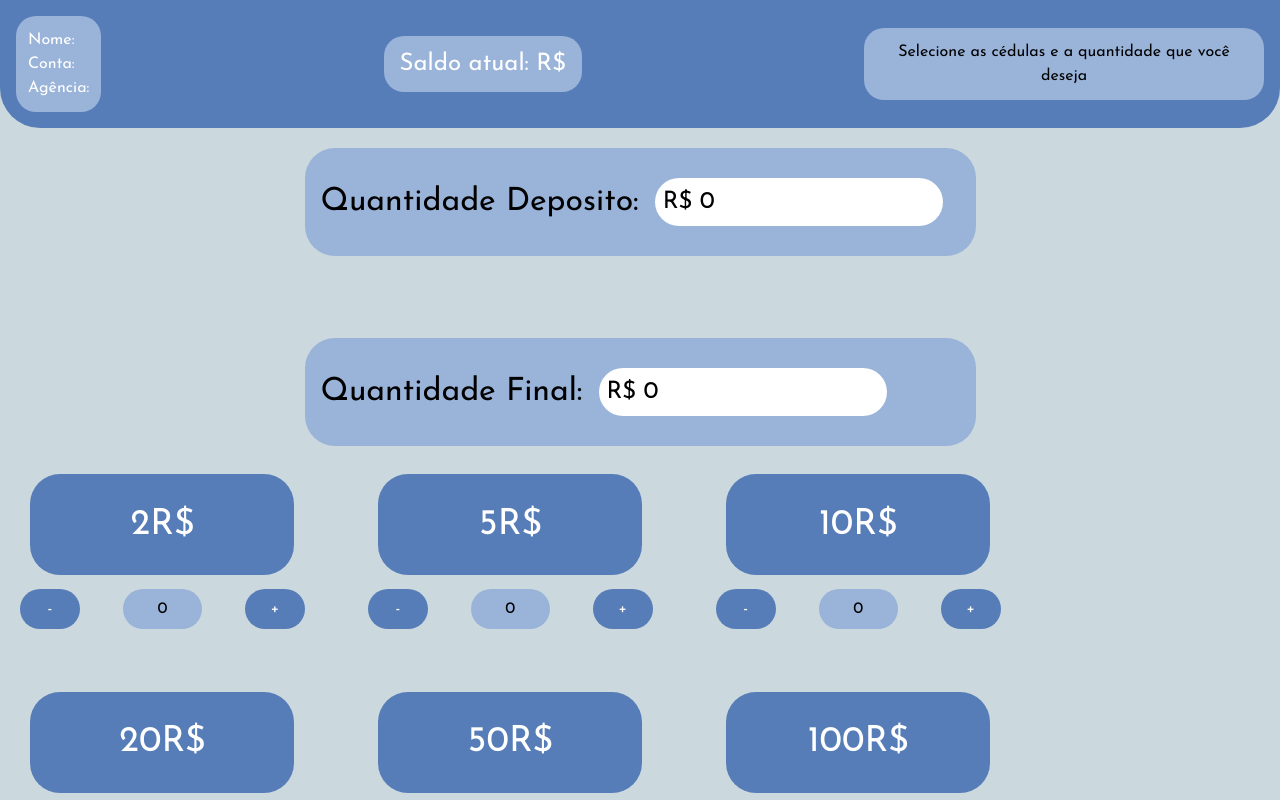
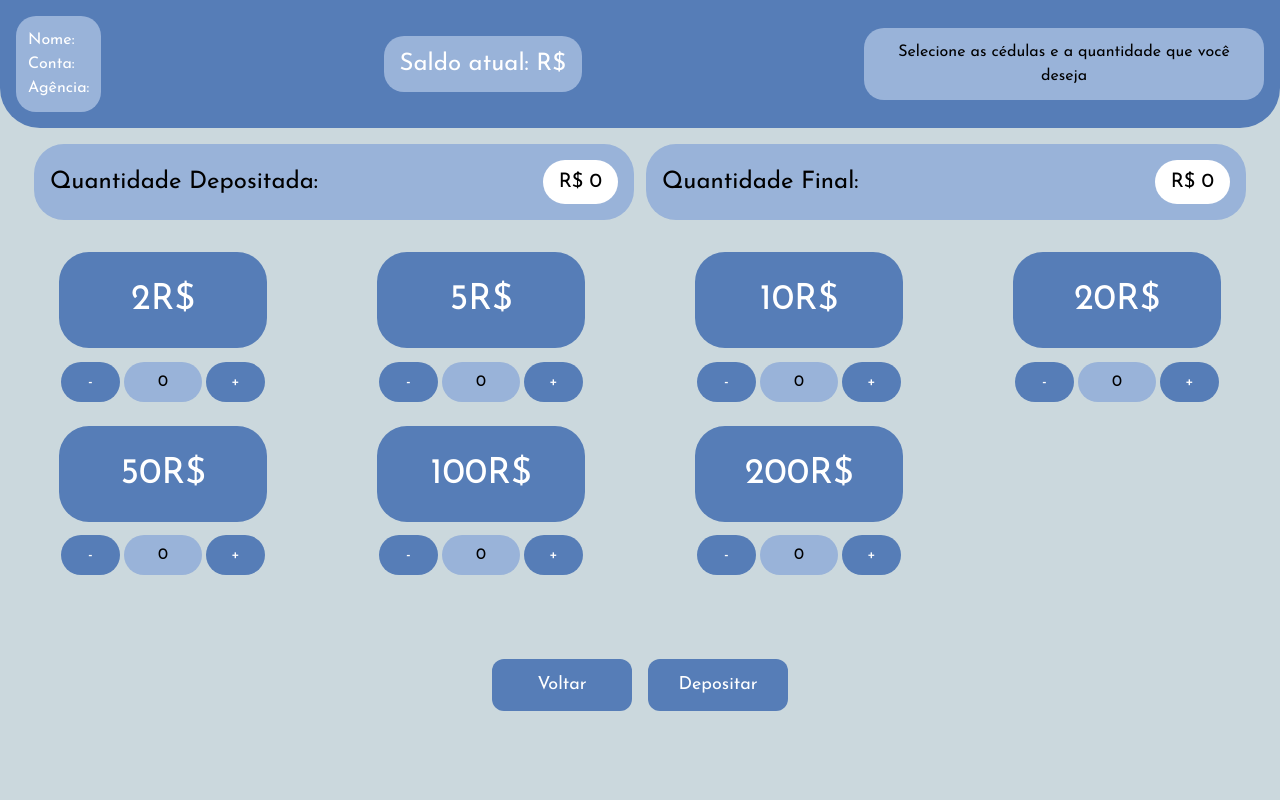
Before and after one commit to Maua-Dev/devbank_pedro_gustavo_erik_front, a React (Vite) app: page /deposito in a window 1280 px wide. Shown: the top 800 px of the page. Built offline with nearby package versions, Linux system fonts and the light colour scheme.

Commit message:
Adiciona modal, estrutura mobile e desktop das telas de saque, depósito e histórico

```diff
--- a/src/components/CardNotas.tsx
+++ b/src/components/CardNotas.tsx
@@ -15,12 +15,14 @@ export default function CardNotas({ valorNota, onchange }: CardNotas) {
 	}
 
 	return (
-		<div>
 		<div className="flex flex-col gap-[13.5px] items-center">
-				<p className="flex justify-center items-center text-4xl bg-[#567DB7] w-66 h-25.25	  text-center rounded-[30px] text-white">
+
+			<p className="flex justify-center items-center text-4xl bg-[#567DB7] w-52 h-24 text-center rounded-[30px] text-white">
 				{valorNota}R$
 			</p>
-				<div className="flex flex-row justify-around">
+
+			<div className="flex flex-row justify-around w-full">
+
 				<button
 					className="w-[3.7475rem] h-10 bg-[#567DB7] text-white rounded-[30px] cursor-pointer"
 					onClick={() => {
@@ -31,18 +33,18 @@ export default function CardNotas({ valorNota, onchange }: CardNotas) {
 				>
 					-
 				</button>
-					<p className=" flex justify-center items-center w-[4.936rem] h-10 ml-10.75 mr-10.75 bg-[#99B3D9] text-black rounded-[30px]">
+
+				<p className="flex justify-center items-center w-[4.936rem] h-10 bg-[#99B3D9] text-black rounded-[30px]">
 					{qntdNotas}
 				</p>
+
 				<button
-						className="w-[3.7475rem] h-10 rounded-[30px] bg-[#567DB7] text-white cursor-pointer"
-						onClick={() => {
-							alterarQntde(qntdNotas + 1);
-						}}
+					className="w-[3.7475rem] h-10 bg-[#567DB7] text-white rounded-[30px] cursor-pointer"
+					onClick={() => alterarQntde(qntdNotas + 1)}
 				>
 					+
 				</button>
-				</div>
+
 			</div>
 		</div>
 	);
--- a/src/components/CardQtde.tsx
+++ b/src/components/CardQtde.tsx
@@ -3,11 +3,19 @@ interface CardQtde {
     titulo: string;
 }
 
-export default function CardQtde({total, titulo} : CardQtde) {
-    return (
-    <div className="flex items-center bg-[#99B3D9] rounded-[30px] p-4 md:w-167.75 md:h-27 gap-4">
-      <p className="text-black text-[32px]">{titulo}</p>
-      <p className="flex items-center bg-white rounded-[30px] text-2xl md:w-72 md:h-12 md:pl-2">R$ {total}</p>
+export default function CardQtde({ total, titulo }: CardQtde) {
+  return (
+    <div className="flex items-center justify-between bg-[#99B3D9] rounded-[30px] px-3 py-2 md:p-4 w-[48%] md:w-full max-w-[600px]">
+
+      <p className="text-black text-lg md:text-2xl whitespace-nowrap">
+        {titulo}
+      </p>
+
+      <p className="flex items-center justify-center bg-white rounded-[30px] text-lg md:text-xl px-4 py-2 whitespace-nowrap">
+        R$ {total}
+      </p>
+
     </div>
   );
 }
+// Deixa os cards simétricos mesmo que um tenha mais texto que o outro
--- /dev/null
+++ b/src/components/ModalErro.tsx
@@ -0,0 +1,22 @@
+interface ModalErroProps {
+  mensagem: string;
+  onClose: () => void;
+}
+
+export default function ModalErro({ mensagem, onClose }: ModalErroProps) {
+  return (
+    <div className="fixed inset-0 flex items-center justify-center bg-black/40 z-50">
+      <div className="bg-white rounded-2xl p-8 w-[300px] text-center shadow-lg">
+        <h2 className="text-2xl text-blue-600 mb-2">Erro!</h2>
+        <p className="text-gray-700 mb-6">{mensagem}</p>
+
+        <button
+          onClick={onClose}
+          className="bg-[#567DB7] text-white px-6 py-2 rounded-xl cursor-pointer hover:opacity-80 transition"
+        >
+          Ok
+        </button>
+      </div>
+    </div>
+  );
+}
--- a/src/pages/TelaConta.tsx
+++ b/src/pages/TelaConta.tsx
@@ -4,7 +4,7 @@ import NavBar from "../components/NavBar";
 function TelaConta() {
 	const rotas = [
 		{
-			nome: "Sacar",
+			nome: "Saque",
 			rota: "saque",
 		},
 		{
--- a/src/pages/TelaDeposito.tsx
+++ b/src/pages/TelaDeposito.tsx
@@ -56,11 +56,13 @@ export default function TelaDeposito() {
 	);
 
 	return (
-		<div className="bg-[#CBD8DD] min-w-screen min-h-screen overflow-x-hidden">
+		<div className="bg-[#CBD8DD] w-screen min-h-screen overflow-x-hidden">
 			<NavBar tipo="deposito" />
-			<div className="flex flex-row flex-wrap justify-center items-center gap-20.5 md:mt-5 ">
+
+			{/* cards */}
+			<div className="flex flex-row justify-center gap-3 mt-4 px-2">
 				<CardQtde
-					titulo="Quantidade Deposito:"
+					titulo="Quantidade Depositada:"
 					total={totalDepositado}
 				/>
 				<CardQtde
@@ -72,7 +74,9 @@ export default function TelaDeposito() {
 					}
 				/>
 			</div>
-			<div className="flex flex-wrap flex-row gap-15.75 pl-5 pt-7">
+
+			{/* notas */}
+			<div className="grid grid-cols-2 md:grid-cols-3 lg:grid-cols-4 gap-6 mt-8 px-4 justify-items-center">
 				{Object.entries(notasSelecionadas).map(([valor]) => (
 					<CardNotas
 						key={valor}
@@ -81,8 +85,10 @@ export default function TelaDeposito() {
 					/>
 				))}
 			</div>
-			<footer className="flex justify-center gap-4 items-end md:pt-16 w-full">
-					<div className="w-35">
+
+			{/* botões */}
+			<footer className="flex justify-center gap-4 mt-21 pb-6">
+				<div className="w-[140px]">
 					<BotaoNavegacao
 						className="w-full bg-[#567DB7] text-white py-3 rounded-xl text-lg"
 						nome="Voltar"
@@ -92,11 +98,13 @@ export default function TelaDeposito() {
 
 				<button
 					onClick={enviarDeposito}
-						className="w-35 bg-[#567DB7] text-white py-3 rounded-xl text-lg cursor-pointer"
+					className="w-[140px] bg-[#567DB7] text-white py-3 rounded-xl text-lg cursor-pointer"
 				>
-						Retirar
+					Depositar
 				</button>
 			</footer>
+
 		</div>
+
 	);
 }
--- a/src/pages/TelaSaque.tsx
+++ b/src/pages/TelaSaque.tsx
@@ -3,8 +3,10 @@ import CardQtde from "../components/CardQtde";
 import BotaoNavegacao from "../components/BotaoNavegacao";
 import { useState, useEffect } from "react";
 import NavBar from "../components/NavBar";
+import ModalErro from "../components/ModalErro";
 import getUser from "../services/user";
 import { withdrawPost, Notas } from "../services/transferencias_service";
+
 
 export default function TelaSaque() {
 	const [user, setUser] = useState<any>();
@@ -32,7 +34,14 @@ export default function TelaSaque() {
 		"200": 0,
 	});
 
+	const [erro, setErro] = useState("");
+
 	const enviarSaque = () => {
+	if (totalSaque > saldo) {
+		setErro("Saldo insuficiente para transação");
+		return;
+	}
+
 	const resposta = withdrawPost(notasSelecionadas);
 	console.log(resposta);
 };
@@ -55,11 +64,13 @@ export default function TelaSaque() {
 		0,
 	);
 	return (
-		<div className="bg-[#CBD8DD] min-w-screen min-h-screen overflow-x-hidden">
-			<NavBar tipo="deposito" />
-			<div className="flex flex-row flex-wrap justify-center items-center gap-20.5 md:mt-5 ">
+	<div className="bg-[#CBD8DD] w-screen min-h-screen overflow-x-hidden">
+		<NavBar tipo="saque" />
+
+		{/* cards */}
+		<div className="flex flex-row justify-center gap-3 mt-4 px-2">
 			<CardQtde
-					titulo="Quantidade Deposito:"
+				titulo="Quantidade a Sacar:"
 				total={totalSaque}
 			/>
 			<CardQtde
@@ -71,7 +82,9 @@ export default function TelaSaque() {
 				}
 			/>
 		</div>
-			<div className="flex flex-wrap flex-row gap-15.75 pl-5 pt-7">
+
+		{/* notas */}
+		<div className="grid grid-cols-2 md:grid-cols-3 lg:grid-cols-4 gap-6 mt-8 px-4 justify-items-center">
 			{Object.entries(notasSelecionadas).map(([valor]) => (
 				<CardNotas
 					key={valor}
@@ -80,8 +93,10 @@ export default function TelaSaque() {
 				/>
 			))}
 		</div>
-			<footer className="flex justify-center gap-4 items-end md:pt-16 w-full">
-					<div className="w-35">
+
+		{/* botões */}
+		<footer className="flex justify-center gap-4 mt-21 pb-6">
+			<div className="w-[140px]">
 				<BotaoNavegacao
 					className="w-full bg-[#567DB7] text-white py-3 rounded-xl text-lg"
 					nome="Voltar"
@@ -91,11 +106,19 @@ export default function TelaSaque() {
 
 			<button
 				onClick={enviarSaque}
-						className="w-35 bg-[#567DB7] text-white py-3 rounded-xl text-lg cursor-pointer"
+				className="w-[140px] bg-[#567DB7] text-white py-3 rounded-xl text-lg cursor-pointer"
 			>
 				Retirar
 			</button>
 		</footer>
+
+		{erro && (
+			<ModalErro
+				mensagem={erro}
+				onClose={() => setErro("")}
+	/>
+		)}
 	</div>
+
 );
 }
--- a/src/pages/TelaTransacoes.tsx
+++ b/src/pages/TelaTransacoes.tsx
@@ -36,6 +36,7 @@ export default function TelaTransacoes() {
 	return (
 		<div className="min-h-screen bg-[#CBD8DD] flex flex-col">
 			<NavBar tipo="historico" />
+
 			{/* usando key para verificar o tipo da transação */}
 			<div className="flex flex-col gap-4 px-4 mt-6">
 				{transacoes.map((transacao, index) => (
@@ -48,7 +49,7 @@ export default function TelaTransacoes() {
 			</div>
 
 			{/* div dos botões, espaçamento e animação on click */}
-			<div className="flex flex-col md:flex-row justify-center items-center md:gap-12 mt-120 mb-6 px-4">
+			<div className="fixed bottom-4 left-1/2 -translate-x-1/2 flex flex-col md:flex-row gap-4 md:gap-12 z-50">
 				{botoesNav.map((botaoNav) => (
 					<BotaoNavegacao
 						key={botaoNav.nome}
```
Lines whose indentation alone changed are shown as unchanged.
